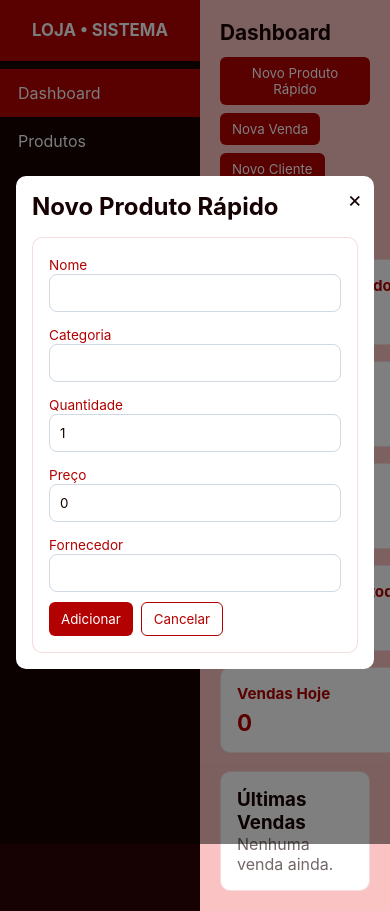
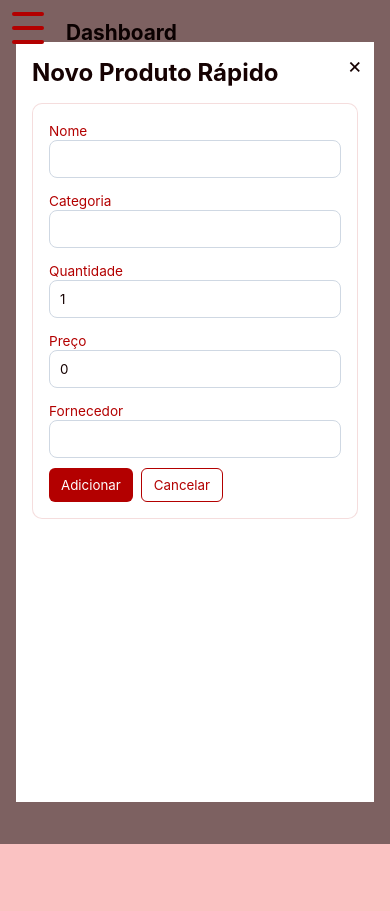
Before and after one commit to fenixxxred/control, a plain HTML site: page index.html in a window 390 px wide. Both pictures are taken after a click on the button "Novo Produto Rápido". After the commit the page ends 844 px from the top, so only its background shows below. Drawn offline with nearby package versions, Linux system fonts and the light colour scheme.

Commit message:
Update index.html

```diff
--- a/index.html
+++ b/index.html
@@ -12,7 +12,30 @@
     .logo{padding:20px;text-align:center;font-weight:700;font-size:1.05rem;background:#b30000;border-bottom:1px solid #b3000044}
     .nav{list-style:none;padding:8px 0;overflow:auto}
     .nav li{padding:14px 18px;cursor:pointer;transition:background .18s}
-    .nav li:hover,.nav li.active{background:#b30000}
+    .nav li:hover,.nav li.active{
+      background:#b30000;
+      margin-right: 30px;
+    }
+    /* Botão hamburger */
+.hamburger {
+  display: none;
+  position: fixed;
+  top: 12px;
+  left: 12px;
+  width: 32px;
+  height: 32px;
+  flex-direction: column;
+  justify-content: space-between;
+  cursor: pointer;
+  z-index: 1100;
+}
+.hamburger span {
+  display: block;
+  height: 4px;
+  background: #b30000;
+  border-radius: 2px;
+  transition: 0.3s;
+}
     /* Main */
     .main{flex:1;padding:20px;overflow:auto}
     .header{display:flex;align-items:center;justify-content:space-between;gap:12px;margin-bottom:16px;flex-wrap:wrap}
@@ -55,12 +78,10 @@
   transition: opacity 0.3s ease;
   z-index: 1000;
 }
-
 #modalNovoCliente.open {
   opacity: 1;
   pointer-events: auto;
 }
-
 #modalNovoCliente .modal-content {
   background: #ffffff;
   padding: 20px 25px;
@@ -70,7 +91,6 @@
   box-shadow: 0 6px 20px rgba(0,0,0,0.25);
   animation: slideIn 0.3s ease;
 }
-
 #modalNovoCliente h3 {
   margin-top: 0;
   margin-bottom: 15px;
@@ -79,14 +99,12 @@
   text-align: center;
   font-weight: bold;
 }
-
 #modalNovoCliente label {
   display: block;
   margin-bottom: 12px;
   font-size: 0.95rem;
   color: #444;
 }
-
 #modalNovoCliente input {
   width: 100%;
   padding: 8px 10px;
@@ -96,12 +114,10 @@
   font-size: 0.95rem;
   transition: border-color 0.2s ease;
 }
-
 #modalNovoCliente input:focus {
   border-color: #4a90e2;
   outline: none;
 }
-
 #modalNovoCliente button {
   padding: 10px 16px;
   margin-top: 8px;
@@ -112,25 +128,20 @@
   font-size: 0.95rem;
   transition: background 0.3s ease;
 }
-
 #modalNovoCliente #nc-salvar {
   background: #e24a4a;
   color: #fff;
 }
-
 #modalNovoCliente #nc-salvar:hover {
   background: #b30000;
 }
-
 #modalNovoCliente button:last-child {
   background: #e0e0e0;
   color: #333;
 }
-
 #modalNovoCliente button:last-child:hover {
   background: #cfcfcf;
 }
-
 /* Animação de entrada */
 @keyframes slideIn {
   from {
@@ -146,10 +157,55 @@
     .close{position:absolute;right:12px;top:10px;font-size:22px;cursor:pointer}
     .chip{display:inline-flex;align-items:center;gap:8px;padding:6px 10px;border-radius:999px;border:1px solid #cfd8e3;font-size:.9rem}
     .total{text-align:right;font-weight:700;margin-top:10px}
-    @media(max-width:720px){.grid.cols-3{grid-template-columns:1fr}.grid.cols-2{grid-template-columns:1fr}.sidebar{width:200px}}
+    @media(max-width:720px){
+      .grid.cols-3{grid-template-columns:1fr
+      }
+      .grid.cols-2{
+        grid-template-columns:1fr
+      }
+      .nav li:hover,.nav li.active{
+      margin-left: 30px;
+    }
+      .sidebar{
+        width:200px
+      }
+        .sidebar {
+    position: fixed;
+    left: -240px; /* escondida */
+    top: 0;
+    height: 100%;
+    transition: left 0.3s ease;
+    z-index: 1000;
+  }
+  .sidebar.open {
+    left: 0;
+  }
+  .hamburger {
+    display: flex;
+  }
+  .main {
+    padding-left: 16px;
+  }
+    }
+    @media (max-width: 480px) {
+  .cards {
+    grid-template-columns: 1fr; /* cards em 1 coluna */
+  }
+  .modal-content {
+    width: 100%;
+    height: 100%;
+    max-width: 100%;
+    border-radius: 0; /* ocupa tela cheia */
+  }
+}
   </style>
 </head>
 <body>
+  <div class="hamburger" id="hamburger">
+  <span></span>
+  <span></span>
+  <span></span>
+</div>
   <aside class="sidebar">
     <div class="logo">LOJA • SISTEMA</div>
     <ul class="nav">
@@ -163,11 +219,9 @@
       <li data-page="backup">Backup</li>
     </ul>
   </aside>
-
   <main class="main">
     <div id="view"></div>
   </main>
-
   <!-- Modal: Finalizar Venda -->
   <div id="modalVenda" class="modal" aria-hidden="true">
     <div class="modal-content">
@@ -225,7 +279,6 @@
     <label>Endereço
       <input type="text" id="nc-end">
     </label>
-
     <button id="nc-salvar">Salvar Cliente</button>
     <button onclick="document.getElementById('modalNovoCliente').classList.remove('open')">Cancelar</button>
   </div>
@@ -240,7 +293,6 @@ const LS = {
 const uid = ()=> Math.random().toString(36).slice(2,9) + Date.now().toString(36).slice(-4);
 const fmtBRL = n => (Number(n)||0).toLocaleString('pt-BR',{style:'currency',currency:'BRL'});
 const parseFloatSafe = s => Number(s) || 0;
-
 /* ========== ESTADO ========== */
 const state = {
   produtos: LS.get('produtos', [
@@ -261,7 +313,6 @@ function persistAll(){
   LS.set('movimentacoes', state.movimentacoes);
   LS.set('fornecedores', state.fornecedores);
 }
-
 /* ========== ROUTER / UI ========== */
 const view = document.getElementById('view');
 const routes = {};
@@ -271,16 +322,14 @@ document.addEventListener('click', e => {
   if(e.target.matches('[data-close]')) e.target.closest('.modal')?.classList.remove('open');
   if(e.target.classList.contains('modal')) e.target.classList.remove('open');
 });
-
 routes.dashboard = () => {
   const totalProdutos = state.produtos.length;
   const qtdTotal = state.produtos.reduce((s,p)=>s + Number(p.qtd),0);
   const valorTotal = state.produtos.reduce((s,p)=> s + (p.qtd * p.preco),0);
   const baixo = state.produtos.filter(p=>p.qtd<=5).length;
   const vendasHoje = state.vendas.filter(v => v.dataISO.slice(0,10) === new Date().toISOString().slice(0,10)).length;
-
   view.innerHTML = `
-    <div class="header"><h1>Dashboard</h1>
+    <div class="header"><h1 style="margin-left: 50px;"  style="margin-left: 50px;">Dashboard</h1>
       <div class="actions-row">
         <button class="btn" id="novo-ativo">Novo Produto Rápido</button>
         <button class="btn" id="nova-venda-dashboard">Nova Venda</button>
@@ -295,7 +344,6 @@ routes.dashboard = () => {
       <div class="card"><h2>Produtos baixo estoque</h2><p>${baixo}</p></div>
       <div class="card"><h2>Vendas Hoje</h2><p>${vendasHoje}</p></div>
     </div>
-
     <div class="section" style="margin-top:18px">
       <h3>Últimas Vendas</h3>
       ${state.vendas.length ? `<table><thead><tr><th>Data</th><th>Cliente</th><th>Total</th><th>Ações</th></tr></thead><tbody>
@@ -303,11 +351,9 @@ routes.dashboard = () => {
       </tbody></table>` : '<p class="muted">Nenhuma venda ainda.</p>'}
     </div>
   `;
-
   // abrir modal de novo produto (substitui handlers anteriores sem duplicar)
   const modalNovoProduto = document.getElementById('modalNovoProduto');
   document.getElementById('novo-ativo').onclick = () => modalNovoProduto.classList.add('open');
-
   // salvar produto rápido
   document.getElementById('np-salvar').onclick = () => {
     const novoProduto = {
@@ -324,10 +370,8 @@ routes.dashboard = () => {
     modalNovoProduto.classList.remove('open');
     navigate('dashboard');
   };
-
   // abrir modal venda
   document.getElementById('nova-venda-dashboard').onclick = () => abrirModalVenda();
-
   // abrir modal novo cliente
   document.getElementById('novo-cliente-dashboard').onclick = () => {
     const m = document.getElementById('modalNovoCliente');
@@ -335,7 +379,6 @@ routes.dashboard = () => {
     // foca o primeiro input, se existir
     setTimeout(()=> document.getElementById('nc-nome')?.focus(), 50);
   };
-
   // salvar cliente (robusto — funciona mesmo se o modal tiver apenas nome/tel/end)
   document.getElementById('nc-salvar').onclick = () => {
     const g = id => document.getElementById(id);
@@ -343,9 +386,7 @@ routes.dashboard = () => {
     const telefone = (g('nc-tel')?.value || '').trim();
     const endereco = (g('nc-end')?.value || '').trim();
     const cpf = g('nc-cpf') ? (g('nc-cpf').value || '').trim() : '';
-
     if(!nome) { alert('Informe o nome do cliente.'); return; }
-
     const novoCliente = {
       id: uid(),
       nome,
@@ -354,13 +395,11 @@ routes.dashboard = () => {
       dataRegistro: new Date().toISOString()
     };
     if(cpf) novoCliente.cpf = cpf;
-
     state.clientes.push(novoCliente);
     persistAll();
     document.getElementById('modalNovoCliente').classList.remove('open');
     navigate('dashboard');
   };
-
   // relatório rápido JSON
   document.getElementById('relat-rapido').onclick = ()=> {
     const a=document.createElement('a');
@@ -368,7 +407,6 @@ routes.dashboard = () => {
     a.download=`loja-dados-${new Date().toISOString().slice(0,10)}.json`;
     a.click();
   };
-
   // bind para ver venda da lista (substitui handlers anteriores)
   view.querySelectorAll('[data-ac="ver-venda"]').forEach(btn=>{
     btn.onclick = ()=>{
@@ -379,10 +417,6 @@ routes.dashboard = () => {
     };
   });
 };
-
-
-
-
 /* ========== PRODUTOS ========== */
 routes.produtos = ()=>{
   const rows = state.produtos.map(p=>`
@@ -399,7 +433,7 @@ routes.produtos = ()=>{
     </tr>
   `).join('');
   view.innerHTML = `
-    <div class="header"><h1>Produtos</h1><div class="actions-row"><button class="btn" id="novo-prod">Novo produto</button><button class="btn ghost" id="export-prod">Exportar CSV</button></div></div>
+    <div class="header"><h1 style="margin-left: 50px;">Produtos</h1><div class="actions-row"><button class="btn" id="novo-prod">Novo produto</button><button class="btn ghost" id="export-prod">Exportar CSV</button></div></div>
     ${rows? `<table><thead><tr><th>Nome</th><th>Categoria</th><th>Qtd</th><th>Preço</th><th>Fornecedor</th><th>Ações</th></tr></thead><tbody>${rows}</tbody></table>` : '<p class="muted">Nenhum produto cadastrado.</p>'}
   `;
   document.getElementById('novo-prod').onclick = ()=> editarProduto();
@@ -408,7 +442,6 @@ routes.produtos = ()=>{
     state.produtos.forEach(p => csv += `${p.nome},${p.categoria},${p.qtd},${p.preco},${p.fornecedor||''}\n`);
     const a=document.createElement('a'); a.href=URL.createObjectURL(new Blob([csv],{type:'text/csv'})); a.download='produtos.csv'; a.click();
   };
-
   const tbody = view.querySelector('tbody');
   tbody?.addEventListener('click', e=>{
     const btn = e.target.closest('button'); if(!btn) return;
@@ -423,7 +456,6 @@ routes.produtos = ()=>{
     }
   });
 };
-
 function editarProduto(p){
   const isEdit = !!p;
   p = p || { id: uid(), nome:'', categoria:'', qtd:0, preco:0, fornecedor:'' };
@@ -460,7 +492,6 @@ function editarProduto(p){
   };
   document.getElementById('p-cancel').onclick = ()=> navigate('produtos');
 }
-
 /* ========== CLIENTES ========== */
 routes.clientes = ()=>{
   const rows = state.clientes.map(c=>`
@@ -476,7 +507,7 @@ routes.clientes = ()=>{
     </tr>
   `).join('');
   view.innerHTML = `
-    <div class="header"><h1>Clientes</h1><div class="actions-row"><button class="btn" id="novo-cliente">Novo cliente</button></div></div>
+    <div class="header"><h1 style="margin-left: 50px;">Clientes</h1><div class="actions-row"><button class="btn" id="novo-cliente">Novo cliente</button></div></div>
     ${rows? `<table><thead><tr><th>Nome</th><th>Telefone</th><th>Email</th><th>Ações</th></tr></thead><tbody>${rows}</tbody></table>` : '<p class="muted">Nenhum cliente cadastrado.</p>'}
   `;
   document.getElementById('novo-cliente').onclick = ()=> editarCliente();
@@ -488,7 +519,6 @@ routes.clientes = ()=>{
     if(b.dataset.ac==='ver'){ verCliente(id); }
   });
 };
-
 function editarCliente(c){
   const isEdit = !!c;
   c = c || { id:uid(), nome:'', telefone:'', email:'', endereco:'' };
@@ -516,12 +546,11 @@ function editarCliente(c){
   };
   document.getElementById('c-cancel').onclick = ()=> navigate('clientes');
 }
-
 function verCliente(id){
   const cli = state.clientes.find(c=>c.id===id); if(!cli) return;
   const vendas = state.vendas.filter(v=>v.clienteId===id).slice().reverse();
   view.innerHTML = `
-    <div class="header"><h1>Cliente: ${cli.nome}</h1><div class="actions-row"><button class="btn" id="voltar">Voltar</button></div></div>
+    <div class="header"><h1 style="margin-left: 50px;">Cliente: ${cli.nome}</h1><div class="actions-row"><button class="btn" id="voltar">Voltar</button></div></div>
     <div class="section">
       <h3>Dados</h3>
       <div class="grid cols-3">
@@ -538,7 +567,6 @@ function verCliente(id){
   `;
   document.getElementById('voltar').onclick = ()=> navigate('clientes');
 }
-
 /* ========== VENDAS ========== */
 routes.vendas = ()=>{
   // build product options for adição rápida e cliente select
@@ -552,17 +580,14 @@ routes.vendas = ()=>{
       <td><button class="btn ghost" data-ac="ver">Ver</button></td>
     </tr>
   `).join('');
-
   view.innerHTML = `
-    <div class="header"><h1>Vendas</h1><div class="actions-row"><button class="btn" id="nova-venda">Nova Venda</button></div></div>
+    <div class="header"><h1 style="margin-left: 50px;">Vendas</h1><div class="actions-row"><button class="btn" id="nova-venda">Nova Venda</button></div></div>
     <div class="section">
       <h3>Vendas recentes</h3>
       ${rows? `<table><thead><tr><th>Data</th><th>Cliente</th><th>Total</th><th>Ações</th></tr></thead><tbody>${rows}</tbody></table>` : '<p class="muted">Nenhuma venda registrada.</p>'}
     </div>
   `;
-
   document.getElementById('nova-venda').onclick = ()=> abrirModalVenda();
-
   // view actions
   view.querySelectorAll('[data-ac="ver"]').forEach(btn=>{
     btn.addEventListener('click', ()=>{
@@ -573,7 +598,6 @@ routes.vendas = ()=>{
     });
   });
 };
-
 // Modal venda logic
 function abrirModalVenda(prefill){
   // prefill object: {clienteId?}
@@ -610,9 +634,7 @@ function abrirModalVenda(prefill){
     modalContent.querySelector('#v-produto').innerHTML = state.produtos.map(p=>`<option value="${p.id}">${p.nome} — ${p.qtd} un.</option>`).join('');
     modalContent.querySelector('#v-qtd').value = 1;
   }
-
   renderItens();
-
   // add item
   modalContent.querySelector('#v-add-item').onclick = ()=>{
     const pid = modalContent.querySelector('#v-produto').value;
@@ -624,7 +646,6 @@ function abrirModalVenda(prefill){
     if(existing) existing.qtd += qtd; else itens.push({ produtoId: prod.id, nome: prod.nome, qtd, preco: prod.preco });
     renderItens();
   };
-
   // remove item
   tbody.onclick = e=>{
     const del = e.target.closest('[data-del]');
@@ -632,10 +653,8 @@ function abrirModalVenda(prefill){
     const idx = Number(del.dataset.del);
     itens.splice(idx,1); renderItens();
   };
-
   // desconto change
   modalContent.querySelector('#v-desconto').oninput = renderItens;
-
   // confirm sale
   document.getElementById('v-confirmar').onclick = ()=>{
     if(itens.length===0) return alert('Adicione ao menos um item.');
@@ -665,12 +684,11 @@ function abrirModalVenda(prefill){
     navigate('vendas');
   };
 }
-
 /* ========== MOVIMENTAÇÕES ========== */
 routes.movimentacoes = ()=>{
   const rows = state.movimentacoes.slice().reverse().map(m=>`<tr><td>${new Date(m.dataISO).toLocaleString()}</td><td>${m.produtoNome}</td><td>${m.tipo}</td><td>${m.qtd}</td></tr>`).join('');
   view.innerHTML = `
-    <div class="header"><h1>Movimentações</h1></div>
+    <div class="header"><h1 style="margin-left: 50px;">Movimentações</h1></div>
     <div class="section">
       <h3>Registrar movimentação manual</h3>
       <div class="grid cols-3">
@@ -697,12 +715,11 @@ routes.movimentacoes = ()=>{
     persistAll(); navigate('movimentacoes');
   };
 };
-
 /* ========== FORNECEDORES ========== */
 routes.fornecedores = ()=>{
   const rows = state.fornecedores.map(f=>`<tr data-id="${f.id}"><td>${f.nome}</td><td>${f.contato||''}</td><td><button class="btn ghost" data-ac="edit">Editar</button><button class="btn warn" data-ac="del">Excluir</button></td></tr>`).join('');
   view.innerHTML = `
-    <div class="header"><h1>Fornecedores</h1><div class="actions-row"><button class="btn" id="novo-forn">Novo fornecedor</button></div></div>
+    <div class="header"><h1 style="margin-left: 50px;">Fornecedores</h1><div class="actions-row"><button class="btn" id="novo-forn">Novo fornecedor</button></div></div>
     ${rows? `<table><thead><tr><th>Nome</th><th>Contato</th><th>Ações</th></tr></thead><tbody>${rows}</tbody></table>` : '<p class="muted">Nenhum fornecedor.</p>'}
   `;
   document.getElementById('novo-forn').onclick = ()=> editarFornecedor();
@@ -734,7 +751,6 @@ function editarFornecedor(f){
   };
   document.getElementById('f-cancel').onclick = ()=> navigate('fornecedores');
 }
-
 /* ========== RELATÓRIOS ========== */
 routes.relatorios = ()=>{
   const totalVendas = state.vendas.reduce((s,v)=>s+v.total,0);
@@ -745,9 +761,8 @@ routes.relatorios = ()=>{
     return Object.entries(map).sort((a,b)=>b[1]-a[1]).slice(0,5);
   })();
   const baixos = state.produtos.filter(p=>p.qtd <=5).slice(0,8);
-
   view.innerHTML = `
-    <div class="header"><h1>Relatórios</h1></div>
+    <div class="header"><h1 style="margin-left: 50px;">Relatórios</h1></div>
     <div class="cards">
       <div class="card"><h2>Receita total</h2><p>${fmtBRL(totalVendas)}</p></div>
       <div class="card"><h2>Receita (mês)</h2><p>${fmtBRL(vendasMes)}</p></div>
@@ -762,11 +777,10 @@ routes.relatorios = ()=>{
     </div>
   `;
 };
-
 /* ========== BACKUP ========== */
 routes.backup = ()=>{
   view.innerHTML = `
-    <div class="header"><h1>Backup</h1></div>
+    <div class="header"><h1 style="margin-left: 50px;">Backup</h1></div>
     <div class="section">
       <div class="actions-row">
         <button class="btn" id="exp-json">Exportar JSON</button>
@@ -798,7 +812,6 @@ routes.backup = ()=>{
     fr.readAsText(file);
   };
 };
-
 /* ========== INICIALIZAÇÃO ========== */
 // seed opcional (apenas se estiver vazio)
 if(state.produtos.length===0 && state.clientes.length===0){
@@ -808,7 +821,11 @@ if(state.produtos.length===0 && state.clientes.length===0){
   state.clientes.push({id:uid(),nome:'Mariana Souza',telefone:'(61)99999-0000',email:'maria@example.com',endereco:'Rua A, 123'});
   persistAll();
 }
-
+const hamburger = document.getElementById('hamburger');
+const sidebar = document.querySelector('.sidebar');
+hamburger.addEventListener('click', ()=>{
+  sidebar.classList.toggle('open');
+});
 // start
 navigate('dashboard');
 </script>
```
